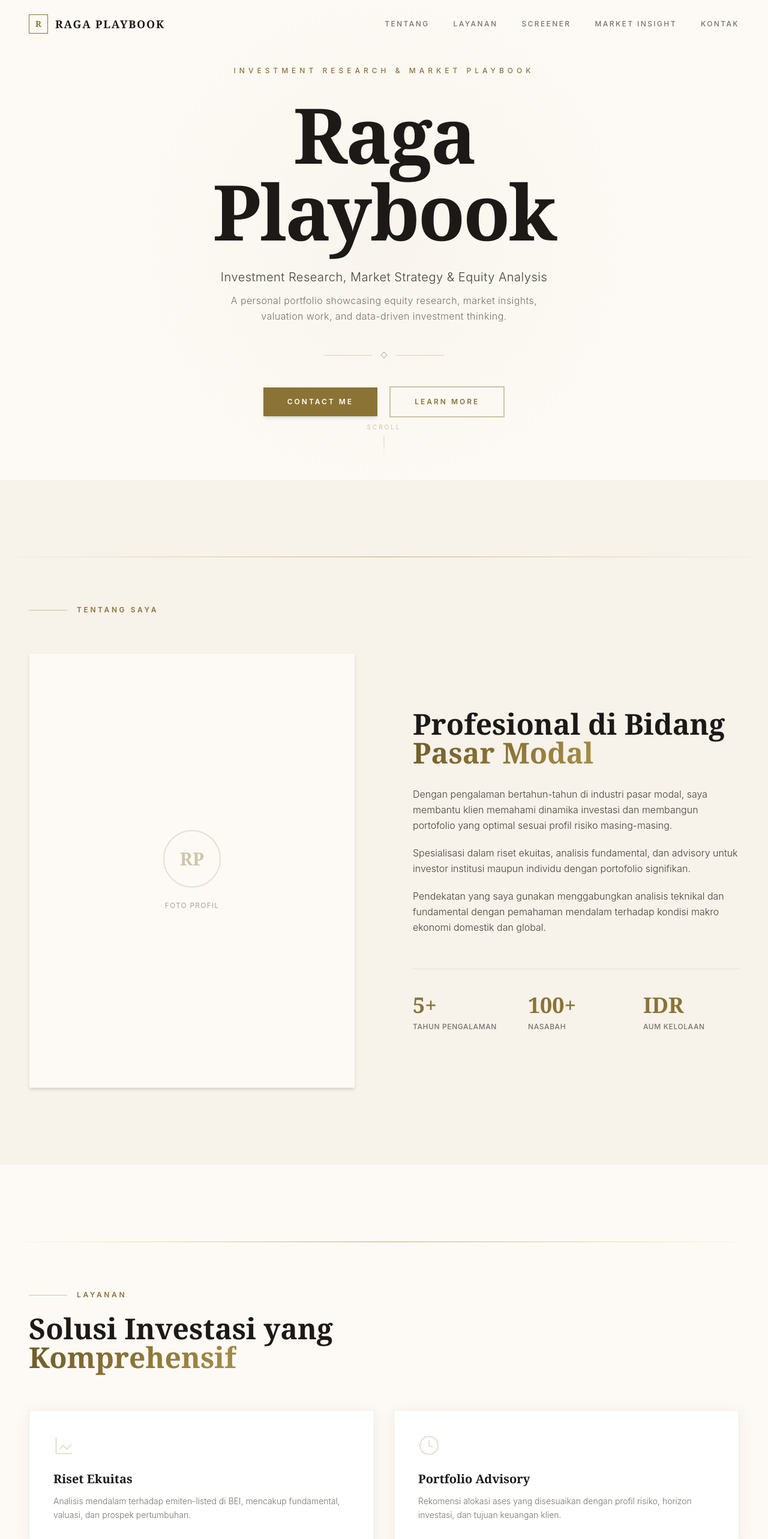
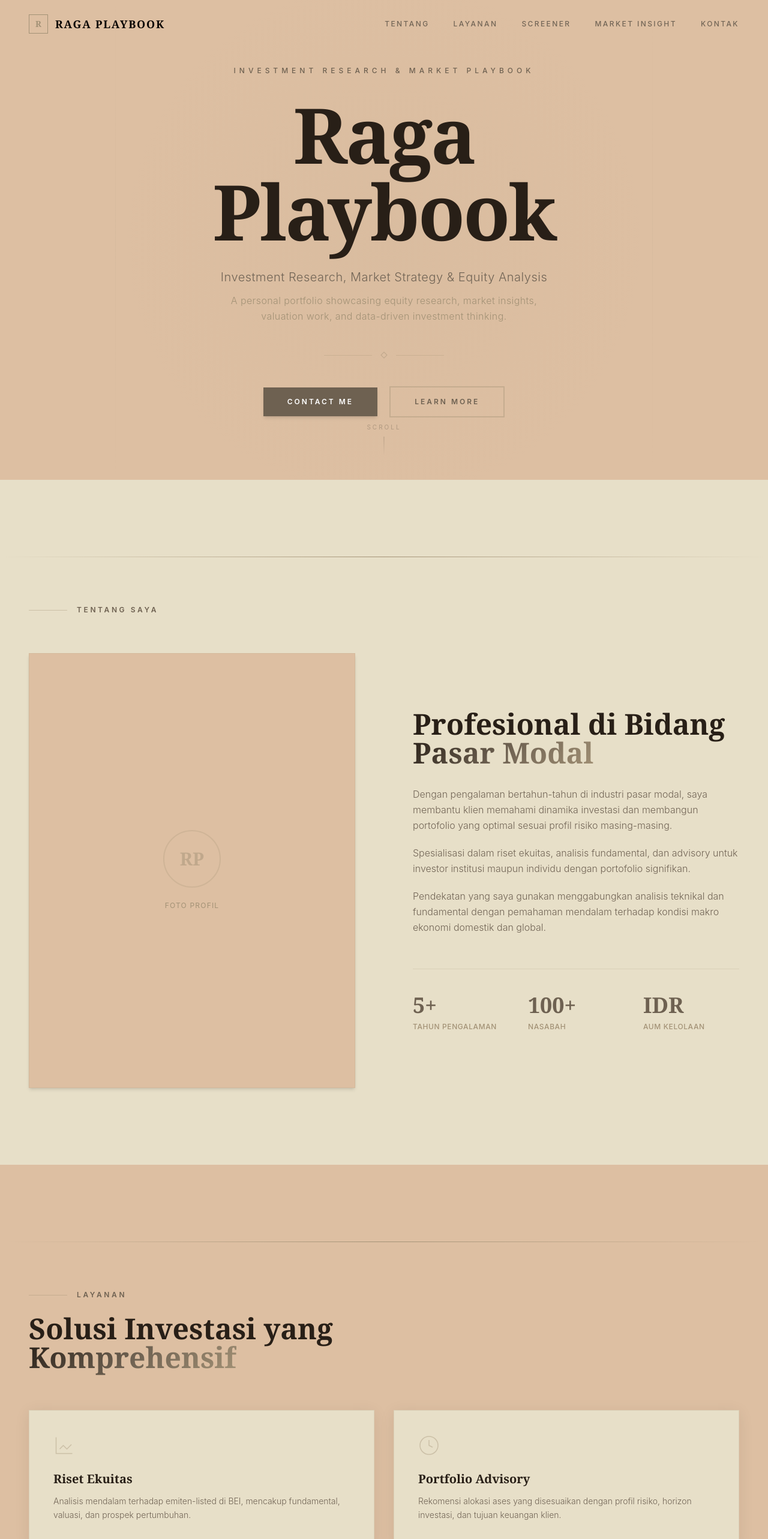
Before and after one commit to broden101/portfolio, a Next.js app: page / in a window 1280 px wide. Shown: the top 2566 px of the page at 60% size. Built offline with nearby package versions, Linux system fonts and the light colour scheme.

Commit message:
theme: apply custom warm earth palette

```diff
--- a/app/globals.css
+++ b/app/globals.css
@@ -5,27 +5,24 @@
 @import url('https://fonts.googleapis.com/css2?family=Playfair+Display:ital,wght@0,400;0,500;0,600;0,700;1,400;1,500&family=Inter:wght@300;400;500;600;700&display=swap');
 
 :root {
-  --gold: #8B7335;
-  --gold-light: #A8914A;
-  --gold-dark: #6B5A28;
-  --gold-muted: #C4A96A;
-  --bg: #FDFAF5;
-  --bg-alt: #F7F2EA;
-  --bg-card: #FFFFFF;
-  --text: #1C1917;
-  --text-secondary: #44403C;
-  --text-muted: #78716C;
-  --text-light: #A8A29E;
-  --border: rgba(139, 115, 53, 0.12);
-  --shadow: 0 4px 24px rgba(28, 25, 23, 0.06);
-  --shadow-lg: 0 12px 48px rgba(28, 25, 23, 0.08);
+  --background: #DDBFA2;
+  --surface: #E7DFC8;
+  --primary: #6E6151;
+  --primary-dark: #281F17;
+  --accent: #A39276;
+  --text: #070301;
+  --text-muted: #726556;
+  --gold: #A39276;
+  --border: rgba(163, 146, 118, 0.2);
+  --shadow: 0 4px 24px rgba(40, 31, 23, 0.08);
+  --shadow-lg: 0 12px 48px rgba(40, 31, 23, 0.12);
 }
 
 * { margin: 0; padding: 0; box-sizing: border-box; }
 html { scroll-behavior: smooth; }
 
 body {
-  background: var(--bg);
+  background: var(--background);
   color: var(--text);
   font-family: 'Inter', system-ui, sans-serif;
   -webkit-font-smoothing: antialiased;
@@ -33,26 +30,26 @@ body {
   overflow-x: hidden;
 }
 
-::selection { background: var(--gold); color: #fff; }
+::selection { background: var(--accent); color: #fff; }
 
-.gold-line { height: 1px; background: linear-gradient(90deg, transparent, var(--gold-muted), transparent); }
+.gold-line { height: 1px; background: linear-gradient(90deg, transparent, var(--accent), transparent); }
 
 .text-gold-gradient {
-  background: linear-gradient(135deg, var(--gold-dark), var(--gold), var(--gold-light));
+  background: linear-gradient(135deg, var(--primary-dark), var(--primary), var(--accent));
   -webkit-background-clip: text;
   -webkit-text-fill-color: transparent;
   background-clip: text;
 }
 
 .card-luxury {
-  background: var(--bg-card);
+  background: var(--surface);
   border: 1px solid var(--border);
   box-shadow: var(--shadow);
   transition: all 0.4s cubic-bezier(0.4, 0, 0.2, 1);
 }
 
 .card-luxury:hover {
-  border-color: rgba(139, 115, 53, 0.25);
+  border-color: rgba(163, 146, 118, 0.4);
   box-shadow: var(--shadow-lg);
   transform: translateY(-2px);
 }
@@ -68,7 +65,11 @@ body {
 .animate-delay-4 { animation-delay: 0.8s; }
 
 ::-webkit-scrollbar { width: 6px; }
-::-webkit-scrollbar-track { background: var(--bg); }
-::-webkit-scrollbar-thumb { background: var(--gold-muted); border-radius: 3px; }
+::-webkit-scrollbar-track { background: var(--background); }
+::-webkit-scrollbar-thumb { background: var(--accent); border-radius: 3px; }
 
-input:focus, textarea:focus { outline: none; border-color: var(--gold) !important; box-shadow: 0 0 0 3px rgba(139, 115, 53, 0.08); }
+input:focus, textarea:focus {
+  outline: none;
+  border-color: var(--accent) !important;
+  box-shadow: 0 0 0 3px rgba(163, 146, 118, 0.15);
+}
--- a/components/About.tsx
+++ b/components/About.tsx
@@ -2,48 +2,48 @@
 
 export default function About() {
   return (
-    <section id="about" className="relative py-32 bg-[#F7F2EA]">
+    <section id="about" className="relative py-32 bg-[#E7DFC8]">
       <div className="gold-line w-full" />
       <div className="max-w-7xl mx-auto px-6 lg:px-12 pt-20">
         <div className="flex items-center gap-4 mb-16">
-          <div className="w-16 h-px bg-[#8B7335]/40" />
-          <span className="text-[#8B7335] text-xs tracking-[0.3em] uppercase font-semibold">Tentang Saya</span>
+          <div className="w-16 h-px bg-[#A39276]/40" />
+          <span className="text-[#6E6151] text-xs tracking-[0.3em] uppercase font-semibold">Tentang Saya</span>
         </div>
 
         <div className="grid lg:grid-cols-2 gap-16 lg:gap-24">
           <div className="relative">
-            <div className="aspect-[3/4] bg-[#FDFAF5] border border-[#8B7335]/10 shadow-md flex items-center justify-center">
+            <div className="aspect-[3/4] bg-[#DDBFA2] border border-[#A39276]/15 shadow-md flex items-center justify-center">
               <div className="text-center">
-                <div className="w-24 h-24 mx-auto mb-4 rounded-full border-2 border-[#8B7335]/20 flex items-center justify-center">
-                  <span className="text-[#8B7335]/40 text-3xl font-serif font-bold">RP</span>
+                <div className="w-24 h-24 mx-auto mb-4 rounded-full border-2 border-[#A39276]/25 flex items-center justify-center">
+                  <span className="text-[#A39276]/50 text-3xl font-serif font-bold">RP</span>
                 </div>
-                <span className="text-[#A8A29E] text-xs tracking-widest uppercase">Foto Profil</span>
+                <span className="text-[#A39276] text-xs tracking-widest uppercase">Foto Profil</span>
               </div>
             </div>
-            <div className="absolute -bottom-3 -right-3 w-full h-full border border-[#8B7335]/15 -z-10" />
+            <div className="absolute -bottom-3 -right-3 w-full h-full border border-[#A39276]/20 -z-10" />
           </div>
 
           <div className="flex flex-col justify-center">
-            <h2 className="font-serif text-4xl md:text-5xl text-[#1C1917] mb-8 leading-tight font-bold">
+            <h2 className="font-serif text-4xl md:text-5xl text-[#281F17] mb-8 leading-tight font-bold">
               Profesional di Bidang<br />
               <span className="text-gold-gradient">Pasar Modal</span>
             </h2>
 
-            <div className="space-y-5 text-[#44403C] text-base leading-relaxed font-light">
+            <div className="space-y-5 text-[#726556] text-base leading-relaxed font-light">
               <p>Dengan pengalaman bertahun-tahun di industri pasar modal, saya membantu klien memahami dinamika investasi dan membangun portofolio yang optimal sesuai profil risiko masing-masing.</p>
               <p>Spesialisasi dalam riset ekuitas, analisis fundamental, dan advisory untuk investor institusi maupun individu dengan portofolio signifikan.</p>
               <p>Pendekatan yang saya gunakan menggabungkan analisis teknikal dan fundamental dengan pemahaman mendalam terhadap kondisi makro ekonomi domestik dan global.</p>
             </div>
 
-            <div className="grid grid-cols-3 gap-8 mt-14 pt-10 border-t border-[#8B7335]/15">
+            <div className="grid grid-cols-3 gap-8 mt-14 pt-10 border-t border-[#A39276]/20">
               {[
                 { number: "5+", label: "Tahun Pengalaman" },
                 { number: "100+", label: "Nasabah" },
                 { number: "IDR", label: "AUM Kelolaan" },
               ].map((stat) => (
                 <div key={stat.label}>
-                  <div className="font-serif text-3xl md:text-4xl text-[#8B7335] mb-2 font-bold">{stat.number}</div>
-                  <div className="text-[#78716C] text-xs tracking-wider uppercase font-medium">{stat.label}</div>
+                  <div className="font-serif text-3xl md:text-4xl text-[#6E6151] mb-2 font-bold">{stat.number}</div>
+                  <div className="text-[#A39276] text-xs tracking-wider uppercase font-medium">{stat.label}</div>
                 </div>
               ))}
             </div>
--- a/components/Hero.tsx
+++ b/components/Hero.tsx
@@ -2,50 +2,50 @@
 
 export default function Hero() {
   return (
-    <section className="relative min-h-screen flex items-center justify-center overflow-hidden bg-[#FDFAF5]">
-      <div className="absolute top-1/2 left-1/2 -translate-x-1/2 -translate-y-1/2 w-[900px] h-[900px] rounded-full opacity-[0.04]" style={{ background: "radial-gradient(circle, #8B7335 0%, transparent 70%)" }}/>
+    <section className="relative min-h-screen flex items-center justify-center overflow-hidden bg-[#DDBFA2]">
+      <div className="absolute top-1/2 left-1/2 -translate-x-1/2 -translate-y-1/2 w-[900px] h-[900px] rounded-full opacity-[0.06]" style={{ background: "radial-gradient(circle, #A39276 0%, transparent 70%)" }}/>
 
-      <div className="absolute left-[15%] top-0 bottom-0 w-px bg-gradient-to-b from-transparent via-[#8B7335]/8 to-transparent" />
-      <div className="absolute right-[15%] top-0 bottom-0 w-px bg-gradient-to-b from-transparent via-[#8B7335]/8 to-transparent" />
+      <div className="absolute left-[15%] top-0 bottom-0 w-px bg-gradient-to-b from-transparent via-[#A39276]/10 to-transparent" />
+      <div className="absolute right-[15%] top-0 bottom-0 w-px bg-gradient-to-b from-transparent via-[#A39276]/10 to-transparent" />
 
       <div className="relative z-10 text-center px-6 max-w-4xl">
         <div className="animate-fade-in opacity-0 mb-8">
-          <span className="text-[#8B7335] text-xs tracking-[0.5em] uppercase font-medium">
+          <span className="text-[#6E6151] text-xs tracking-[0.5em] uppercase font-medium">
             Investment Research & Market Playbook
           </span>
         </div>
 
-        <h1 className="animate-fade-in animate-delay-1 opacity-0 font-serif text-6xl md:text-7xl lg:text-9xl font-bold tracking-tight text-[#1C1917] mb-8">
+        <h1 className="animate-fade-in animate-delay-1 opacity-0 font-serif text-6xl md:text-7xl lg:text-9xl font-bold tracking-tight text-[#281F17] mb-8">
           Raga Playbook
         </h1>
 
-        <p className="animate-fade-in animate-delay-2 opacity-0 text-[#44403C] text-lg md:text-xl font-light tracking-wide max-w-2xl mx-auto leading-relaxed mb-3">
+        <p className="animate-fade-in animate-delay-2 opacity-0 text-[#726556] text-lg md:text-xl font-light tracking-wide max-w-2xl mx-auto leading-relaxed mb-3">
           Investment Research, Market Strategy & Equity Analysis
         </p>
 
-        <p className="animate-fade-in animate-delay-2 opacity-0 text-[#78716C] text-base font-light tracking-wide max-w-xl mx-auto leading-relaxed">
+        <p className="animate-fade-in animate-delay-2 opacity-0 text-[#A39276] text-base font-light tracking-wide max-w-xl mx-auto leading-relaxed">
           A personal portfolio showcasing equity research, market insights, valuation work, and data-driven investment thinking.
         </p>
 
         <div className="animate-fade-in animate-delay-3 opacity-0 flex items-center justify-center gap-4 my-12">
-          <div className="w-20 h-px bg-[#8B7335]/30" />
-          <div className="w-2 h-2 rotate-45 border border-[#8B7335]/50" />
-          <div className="w-20 h-px bg-[#8B7335]/30" />
+          <div className="w-20 h-px bg-[#A39276]/30" />
+          <div className="w-2 h-2 rotate-45 border border-[#A39276]/50" />
+          <div className="w-20 h-px bg-[#A39276]/30" />
         </div>
 
         <div className="animate-fade-in animate-delay-4 opacity-0 flex flex-col sm:flex-row items-center justify-center gap-5">
-          <a href="#contact" className="px-10 py-4 bg-[#8B7335] text-white text-xs tracking-[0.25em] uppercase font-semibold hover:bg-[#6B5A28] transition-all duration-300 shadow-md hover:shadow-lg">
+          <a href="#contact" className="px-10 py-4 bg-[#6E6151] text-white text-xs tracking-[0.25em] uppercase font-semibold hover:bg-[#281F17] transition-all duration-300 shadow-md hover:shadow-lg">
             Contact Me
           </a>
-          <a href="#about" className="px-10 py-4 border-2 border-[#8B7335]/40 text-[#8B7335] text-xs tracking-[0.25em] uppercase font-semibold hover:border-[#8B7335] hover:bg-[#8B7335]/5 transition-all duration-300">
+          <a href="#about" className="px-10 py-4 border-2 border-[#A39276]/40 text-[#6E6151] text-xs tracking-[0.25em] uppercase font-semibold hover:border-[#6E6151] hover:bg-[#A39276]/10 transition-all duration-300">
             Learn More
           </a>
         </div>
       </div>
 
       <div className="absolute bottom-10 left-1/2 -translate-x-1/2 flex flex-col items-center gap-2 opacity-40">
-        <span className="text-[10px] tracking-[0.3em] uppercase text-[#8B7335]">Scroll</span>
-        <div className="w-px h-8 bg-gradient-to-b from-[#8B7335] to-transparent" />
+        <span className="text-[10px] tracking-[0.3em] uppercase text-[#6E6151]">Scroll</span>
+        <div className="w-px h-8 bg-gradient-to-b from-[#6E6151] to-transparent" />
       </div>
     </section>
   );
--- a/components/Navbar.tsx
+++ b/components/Navbar.tsx
@@ -21,27 +21,27 @@ export default function Navbar() {
   }, []);
 
   return (
-    <nav className={`fixed top-0 left-0 right-0 z-50 transition-all duration-500 ${scrolled ? "bg-[#FDFAF5]/95 backdrop-blur-md border-b border-[#8B7335]/10 shadow-sm" : "bg-transparent"}`}>
+    <nav className={`fixed top-0 left-0 right-0 z-50 transition-all duration-500 ${scrolled ? "bg-[#DDBFA2]/95 backdrop-blur-md border-b border-[#A39276]/20 shadow-sm" : "bg-transparent"}`}>
       <div className="max-w-7xl mx-auto px-6 lg:px-12">
         <div className="flex items-center justify-between h-20">
           <a href="#" className="flex items-center gap-3">
-            <div className="w-8 h-8 border border-[#8B7335] flex items-center justify-center">
-              <span className="text-[#8B7335] font-serif text-sm font-semibold">R</span>
+            <div className="w-8 h-8 border border-[#A39276] flex items-center justify-center">
+              <span className="text-[#A39276] font-serif text-sm font-semibold">R</span>
             </div>
-            <span className="font-serif text-lg tracking-widest text-[#1C1917] uppercase font-semibold">
+            <span className="font-serif text-lg tracking-widest text-[#070301] uppercase font-semibold">
               Raga Playbook
             </span>
           </a>
 
           <div className="hidden md:flex items-center gap-10">
             {navLinks.map((link) => (
-              <a key={link.href} href={link.href} className="text-[#78716C] text-xs tracking-[0.2em] uppercase font-medium hover:text-[#8B7335] transition-colors duration-300">
+              <a key={link.href} href={link.href} className="text-[#726556] text-xs tracking-[0.2em] uppercase font-medium hover:text-[#6E6151] transition-colors duration-300">
                 {link.label}
               </a>
             ))}
           </div>
 
-          <button className="md:hidden text-[#78716C] hover:text-[#8B7335]" onClick={() => setMenuOpen(!menuOpen)}>
+          <button className="md:hidden text-[#726556] hover:text-[#6E6151]" onClick={() => setMenuOpen(!menuOpen)}>
             <svg width="24" height="24" fill="none" stroke="currentColor" strokeWidth="1.5">
               {menuOpen ? <path d="M6 6l12 12M6 18L18 6" /> : <path d="M4 8h16M4 16h16" />}
             </svg>
@@ -50,10 +50,10 @@ export default function Navbar() {
       </div>
 
       {menuOpen && (
-        <div className="md:hidden bg-[#FDFAF5]/98 backdrop-blur-md border-b border-[#8B7335]/10">
+        <div className="md:hidden bg-[#DDBFA2]/98 backdrop-blur-md border-b border-[#A39276]/20">
           <div className="px-6 py-6 flex flex-col gap-4">
             {navLinks.map((link) => (
-              <a key={link.href} href={link.href} onClick={() => setMenuOpen(false)} className="text-[#78716C] text-sm tracking-[0.15em] uppercase font-medium hover:text-[#8B7335] transition-colors">
+              <a key={link.href} href={link.href} onClick={() => setMenuOpen(false)} className="text-[#726556] text-sm tracking-[0.15em] uppercase font-medium hover:text-[#6E6151] transition-colors">
                 {link.label}
               </a>
             ))}
--- a/components/ScannerButton.tsx
+++ b/components/ScannerButton.tsx
@@ -36,7 +36,7 @@ export function ScannerButton({ onResults, onLoading }: Props) {
 
   return (
     <div className="flex items-center gap-3">
-      <button onClick={runScan} disabled={loading} className="px-7 py-3 bg-[#8B7335] text-white text-xs tracking-[0.2em] uppercase font-semibold hover:bg-[#6B5A28] transition-all duration-300 disabled:opacity-40 disabled:cursor-not-allowed shadow-md hover:shadow-lg">
+      <button onClick={runScan} disabled={loading} className="px-7 py-3 bg-[#6E6151] text-white text-xs tracking-[0.2em] uppercase font-semibold hover:bg-[#281F17] transition-all duration-300 disabled:opacity-40 disabled:cursor-not-allowed shadow-md hover:shadow-lg">
         {loading ? (
           <span className="flex items-center gap-2">
             <svg className="animate-spin h-4 w-4" viewBox="0 0 24 24"><circle className="opacity-25" cx="12" cy="12" r="10" stroke="currentColor" strokeWidth="4" fill="none" /><path className="opacity-75" fill="currentColor" d="M4 12a8 8 0 018-8V0C5.373 0 0 5.373 0 12h4z" /></svg>
--- a/components/Services.tsx
+++ b/components/Services.tsx
@@ -25,26 +25,26 @@ const services = [
 
 export default function Services() {
   return (
-    <section id="services" className="relative py-32 bg-[#FDFAF5]">
+    <section id="services" className="relative py-32 bg-[#DDBFA2]">
       <div className="gold-line w-full" />
       <div className="max-w-7xl mx-auto px-6 lg:px-12 pt-20">
         <div className="flex items-center gap-4 mb-6">
-          <div className="w-16 h-px bg-[#8B7335]/40" />
-          <span className="text-[#8B7335] text-xs tracking-[0.3em] uppercase font-semibold">Layanan</span>
+          <div className="w-16 h-px bg-[#A39276]/40" />
+          <span className="text-[#6E6151] text-xs tracking-[0.3em] uppercase font-semibold">Layanan</span>
         </div>
 
-        <h2 className="font-serif text-4xl md:text-5xl text-[#1C1917] mb-16 max-w-xl font-bold">
+        <h2 className="font-serif text-4xl md:text-5xl text-[#281F17] mb-16 max-w-xl font-bold">
           Solusi Investasi yang <span className="text-gold-gradient">Komprehensif</span>
         </h2>
 
         <div className="grid md:grid-cols-2 gap-8">
           {services.map((s, i) => (
             <div key={i} className="card-luxury p-10 group cursor-default">
-              <div className="text-[#8B7335]/30 group-hover:text-[#8B7335] transition-colors duration-500 mb-6">
+              <div className="text-[#A39276]/40 group-hover:text-[#6E6151] transition-colors duration-500 mb-6">
                 {s.icon}
               </div>
-              <h3 className="font-serif text-xl text-[#1C1917] mb-3 font-semibold">{s.title}</h3>
-              <p className="text-[#78716C] text-sm leading-relaxed font-light">{s.desc}</p>
+              <h3 className="font-serif text-xl text-[#281F17] mb-3 font-semibold">{s.title}</h3>
+              <p className="text-[#726556] text-sm leading-relaxed font-light">{s.desc}</p>
             </div>
           ))}
         </div>
```
Also changed, not shown: app/screener/page.tsx (+27 -27 lines), components/Contact.tsx (+13 -13 lines), components/Footer.tsx (+6 -6 lines), components/MarketInsights.tsx (+11 -11 lines), components/StockTable.tsx (+22 -18 lines).
